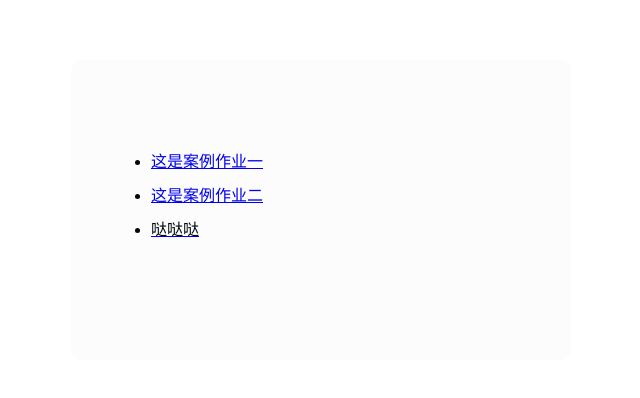
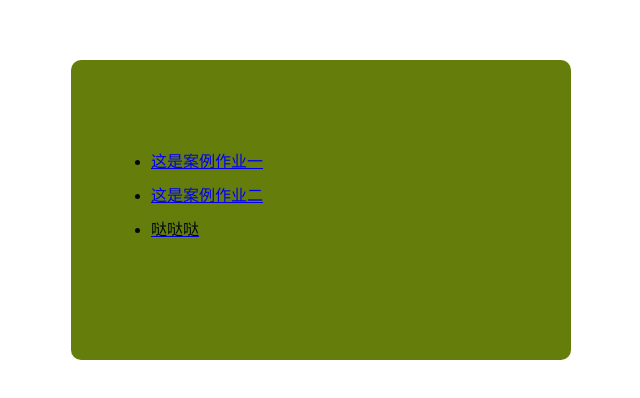
Before and after one commit to 875227622/2, a plain HTML site: page index.html in a window 1280 px wide. Shown: the part 240-638 px from the top of the page, without its empty margins (319-959 px from the left). Drawn offline with Linux system fonts and the light colour scheme.

Commit message:
Add files via upload

```diff
--- a/index.html
+++ b/index.html
@@ -8,7 +8,7 @@
         {
             width:500px;
             height:300px;
-            background:rgb(252, 252, 252);
+            background:rgb(101, 126, 11);
             margin: auto;
             margin-top:300px;
             border-radius: 10px;
```
